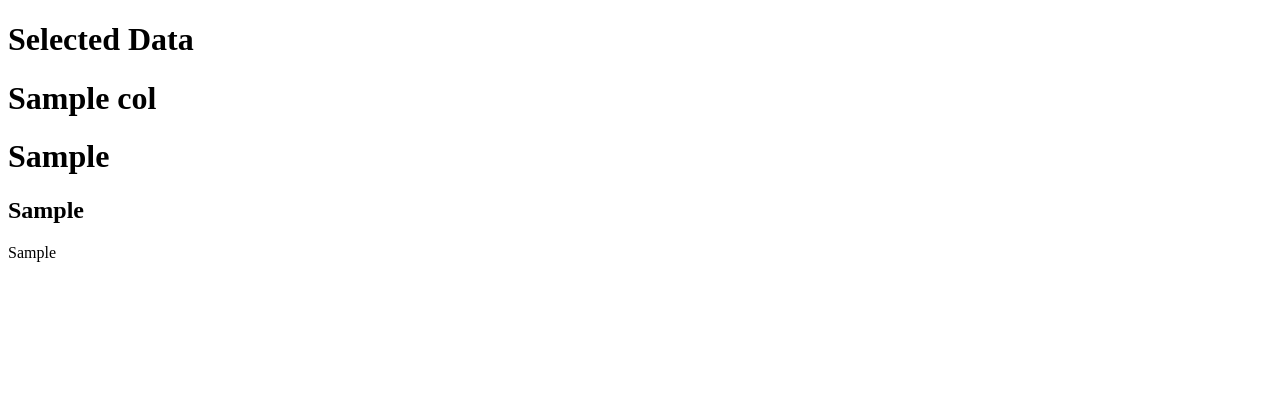
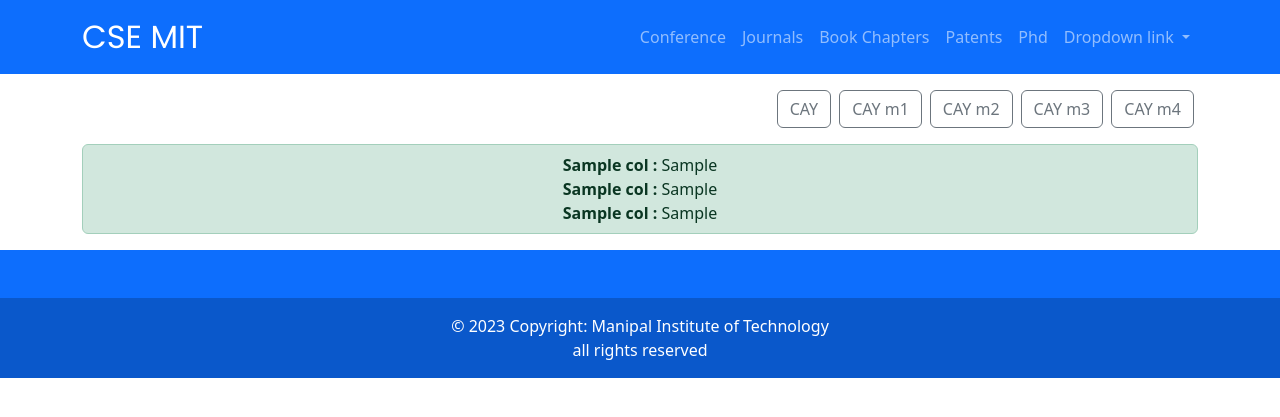
Before and after one commit to College-Internship-CSE/flask-app-final, a Flask app: template templates/display.html in a window 1280 px wide. Shown: the top 417 px of the page. Run offline with Flask 3, Linux system fonts and the light colour scheme; the template is opened without the code that fills it: most values are stand-ins (such as "Sample title", 1, 10 or a date in 2020).

Commit message:
content page done with aos

```diff
--- a/app.py
+++ b/app.py
@@ -9,8 +9,8 @@ def index():
     return render_template('index.html')
 
 
-@app.route('/show/<string:name>')
-def display(name):
+@app.route('/show/<string:name>/<int:s_num>')
+def display(name,s_num):
     file_dict = {'book': {'directory': '5.8.1.3 Book or Book Chapters.xlsx', 'skiprows': 4},
                 'journal': {'directory': '5.8.1.1 Journal Publications.xlsx', 'skiprows': 5},
                 'conference': {'directory': '5.8.1.2 Conference Proceedings.xlsx', 'skiprows': 5},
@@ -31,7 +31,7 @@ def display(name):
     skiprows = file_dict[name]['skiprows']
 
 
-    sheet_index = 0
+    sheet_index = s_num
     df = pd.read_excel(file_path, skiprows=skiprows, sheet_name=sheet_index)
     # Add the column names you wish to display
     selected_columns = file_cols[name]
@@ -40,11 +40,11 @@ def display(name):
     df = df.dropna()
     df = df.rename(columns={selected_columns[0]: 'A', selected_columns[1]: 'B', selected_columns[2]: 'C'})
 
-    print(df)
+    # print(df)
 
     data = df.to_dict(orient='records')
 
-    return render_template('display.html', data=data, selected_columns= selected_columns)
+    return render_template('display.html', data=data, selected_columns= selected_columns, name=name)
 
 
 if __name__ == '__main__':
--- a/static/style.css
+++ b/static/style.css
@@ -48,3 +48,11 @@ hr
     width: 10%;
     margin: 50px auto 50px auto;
   }
+
+
+  .flex-wrapper {
+    display: flex;
+    min-height: 100vh;
+    flex-direction: column;
+    justify-content: space-between;
+  }
--- a/templates/base.html
+++ b/templates/base.html
@@ -52,26 +52,26 @@
               <a
                 class="nav-link hover-underline-animation"
                 aria-current="page"
-                href="/show/conference"
+                href="/show/conference/0"
                 >Conference</a
               >
             </li>
             <li class="nav-item">
-              <a class="nav-link hover-underline-animation" href="/show/journal"
+              <a class="nav-link hover-underline-animation" href="/show/journal/0"
                 >Journals</a
               >
             </li>
             <li class="nav-item" id="book">
-              <a class="nav-link hover-underline-animation" href="/show/book"
+              <a class="nav-link hover-underline-animation" href="/show/book/0"
                 >Book Chapters</a>
             </li>
             <li class="nav-item">
-              <a class="nav-link hover-underline-animation" href="/show/patent"
+              <a class="nav-link hover-underline-animation" href="/show/patent/0"
                 >Patents</a
               >
             </li>
             <li class="nav-item">
-              <a class="nav-link hover-underline-animation" href="/show/phd">Phd</a>
+              <a class="nav-link hover-underline-animation" href="/show/phd/0">Phd</a>
             </li>
             <li class="nav-item dropdown">
               <a
--- a/templates/display.html
+++ b/templates/display.html
@@ -1,39 +1,73 @@
-<!DOCTYPE html>
-<html>
-  <head>
-    <title>Display Data</title>
-  </head>
-  <body>
-    <h1>Selected Data</h1>
+<!-- inheriting the base template -->
+{% extends 'base.html' %}
+<!-- BODY starts -->
+{% block body %}
 
-    {% for col in selected_columns  %}
-            <h1>{{col}}</h1>
-    {% endfor %}
+<div class="container">
+  <div
+    class="my-3 mx-auto d-flex justify-content-end"
+    role="group"
+    aria-label="Basic example"
+  >
+    <a
+      type="button"
+      class="btn btn-outline-secondary mx-1"
+      href="/show/{{show}}/{{name}}/0"
+      >CAY</a
+    >
+    <a
+      type="button"
+      class="btn btn-outline-secondary mx-1"
+      href="/show/{{show}}/{{name}}/1"
+      >CAY m1</a
+    >
+    <a
+      type="button"
+      class="btn btn-outline-secondary mx-1"
+      href="/show/{{show}}/{{name}}/2"
+      >CAY m2</a
+    >
+    <a
+      type="button"
+      class="btn btn-outline-secondary mx-1"
+      href="/show/{{show}}/{{name}}/3"
+      >CAY m3</a
+    >
+    <a
+      type="button"
+      class="btn btn-outline-secondary mx-1"
+      href="/show/{{show}}/{{name}}/4"
+      >CAY m4</a
+    >
+  </div>
+</div>
 
-    {% for row in data %}
-    <tr>
-      <h1>{{ row['A'] }}</h1>
-      <h2>{{ row['B'] }}</h2>
-      <p>{{ row['C'] }}</p>
-    </tr>
-    {% endfor %}
-    <!-- <table>
-        <thead>
-            <tr>
-                <th>Column1</th>
-                <th>Column2</th>
-                <th>Column3</th>
-            </tr>
-        </thead>
-        <tbody>
-            {% for row in data %}
-                <tr>
-                    <td>{{ row['A'] }}</td>
-                    <td>{{ row['B'] }}</td>
-                    <td>{{ row['C'] }}</td>
-                </tr>
-            {% endfor %}
-        </tbody>
-    </table> -->
-  </body>
-</html>
+<!-- <div class="container">
+  {% for col in selected_columns %}
+  <h1>{{col}}</h1>
+  {% endfor %} -->
+
+{% if data|length > 0 %} {% for row in data %}
+<div class="container text-center"
+data-aos="zoom-in-up"
+data-aos-delay="200"
+data-aos-duration="1000"
+>
+  <ul class="list-group my-3">
+    <li class="list-group-item list-group-item-success">
+      <strong>{{selected_columns[0]}} : </strong>{{ row['A']}} <br />
+      <strong>{{selected_columns[2]}} : </strong>{{ row['C']}} <br />
+      <strong>{{selected_columns[1]}} : </strong>{{ row['B']}}
+    </li>
+  </ul>
+</div>
+{% endfor %} {% else %}
+
+<div class="container">
+  <div class="alert alert-info text-center" role="alert">
+    No information to show
+    <br />
+    Check out another year or category
+  </div>
+</div>
+{% endif %} {% endblock body %}
```
